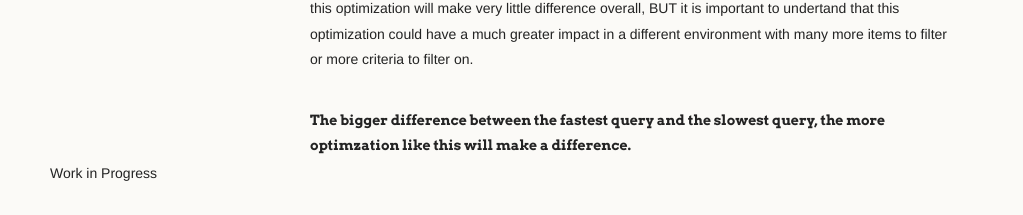
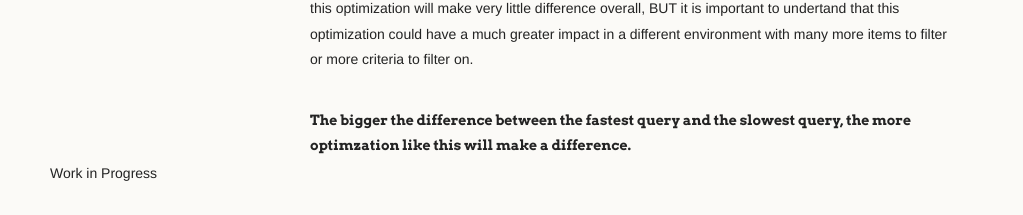
Before and after one commit to jgstew/jgstew.github.io, a Jekyll site: the page built from _posts/2016-10-11-The-way-BigFix-Session-Relevance-statements-are-written-matters-(Part3)-Whose.md, in a window 1280 px wide and 900 px high, scrolled down 1833 px. Shown: the part 682-897 px from the top of the window, without its empty margins (0-1023 px from the left). Built offline with Jekyll 4.4.1, drawn with Linux system fonts in a browser that asks for light colours; comment, search, counter and statistics services are not loaded.

Commit message:
Update 2016-10-11-The-way-BigFix-Session-Relevance-statements-are-written-matters-(Part3)-Whose.md

```diff
--- a/_posts/2016-10-11-The-way-BigFix-Session-Relevance-statements-are-written-matters-(Part3)-Whose.md
+++ b/_posts/2016-10-11-The-way-BigFix-Session-Relevance-statements-are-written-matters-(Part3)-Whose.md
@@ -81,4 +81,4 @@ Final result: (~4ms)
 
 So what? 4ms is 10 times faster than 40ms, but 40ms is still pleanty fast. Why bother with all of this optimization in this case? It is a valid point that for this particlar usecase in my particular environment, this optimization will make very little difference overall, BUT it is important to undertand that this optimization could have a much greater impact in a different environment with many more items to filter or more criteria to filter on.
 
-#### The bigger difference between the fastest query and the slowest query, the more optimzation like this will make a difference.
+#### The bigger the difference between the fastest query and the slowest query, the more optimzation like this will make a difference.
```
